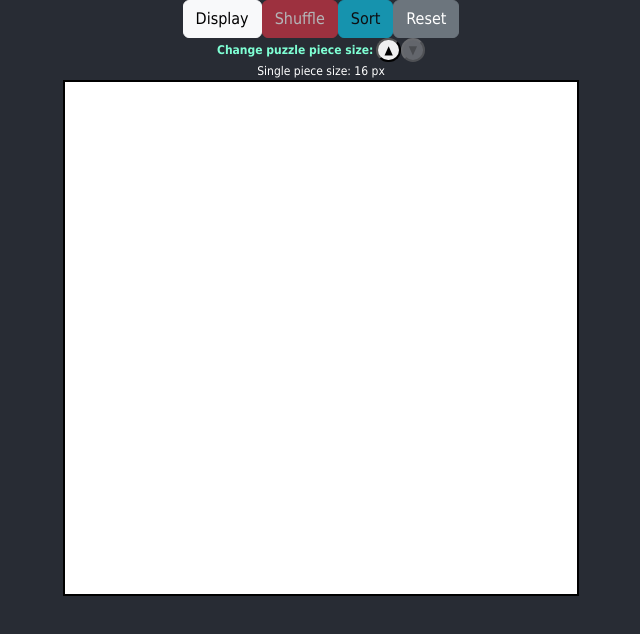
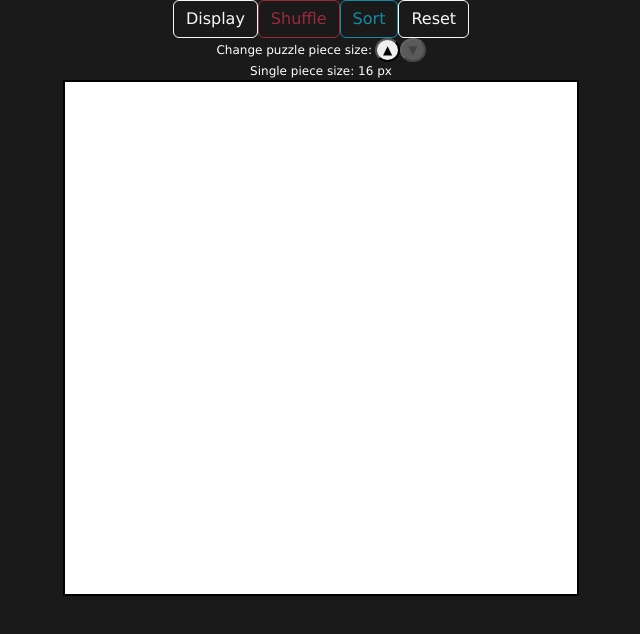
Before and after one commit to chaeyeonku/puzzle-sort, a React (Create React App) app: page / in a window 1280 px wide. Shown: the top 634 px of the page, without its empty margins (319-959 px from the left). Built offline with nearby package versions, Linux system fonts and the light colour scheme.

Commit message:
Changed App.css and button designs

```diff
--- a/src/App.css
+++ b/src/App.css
@@ -1,21 +1,10 @@
 .App {
   text-align: center;
-  font-family: "Tahoma";
-}
-
-.App-logo {
-  height: 40vmin;
-  pointer-events: none;
-}
-
-@media (prefers-reduced-motion: no-preference) {
-  .App-logo {
-    animation: App-logo-spin infinite 20s linear;
-  }
+  font-family: "Verdana";
 }
 
 .App-header {
-  background-color: #282c34;
+  background-color: #1a1a1a;
   min-height: 100vh;
   display: flex;
   flex-direction: column;
@@ -48,21 +37,9 @@ canvas {
 }
 
 label {
-  font-weight: bold;
-  color:aquamarine;
   margin-right: 3px;
 }
 
 .upDown {
   border-radius: 50%;
 }
-
-
-@keyframes App-logo-spin {
-  from {
-    transform: rotate(0deg);
-  }
-  to {
-    transform: rotate(360deg);
-  }
-}
--- a/src/components/puzzle.jsx
+++ b/src/components/puzzle.jsx
@@ -322,13 +322,15 @@ class Puzzle extends React.Component {
     render() {
         return (
             <div className="container">
-                <button id="displayBtn" className="btn btn-light" onClick={this.handleDisplay}
-                    disabled={this.state.displayDisabled}>Display</button>
-                <button id="shuffleBtn" className="btn btn-danger" onClick={this.handleShuffle}
-                    disabled={this.state.shuffleDisabled}>Shuffle</button>
-                <button id="sortBtn" className="btn btn-info" onClick={this.handleSort}
-                    disabled={this.state.sortDisabled}>Sort</button>
-                <button id="resetBtn" className="btn btn-secondary" onClick={this.handleReset}>Reset</button>
+                <div className="buttons">
+                    <button id="displayBtn" className="btn btn-outline-light" onClick={this.handleDisplay}
+                        disabled={this.state.displayDisabled}>Display</button>
+                    <button id="shuffleBtn" className="btn btn-outline-danger" onClick={this.handleShuffle}
+                        disabled={this.state.shuffleDisabled}>Shuffle</button>
+                    <button id="sortBtn" className="btn btn-outline-info" onClick={this.handleSort}
+                        disabled={this.state.sortDisabled}>Sort</button>
+                    <button id="resetBtn" className="btn btn-outline-light" onClick={this.handleReset}>Reset</button>
+                </div>
 
                 <div className="upDownContainer">
                     <label>Change puzzle piece size: </label>
```
